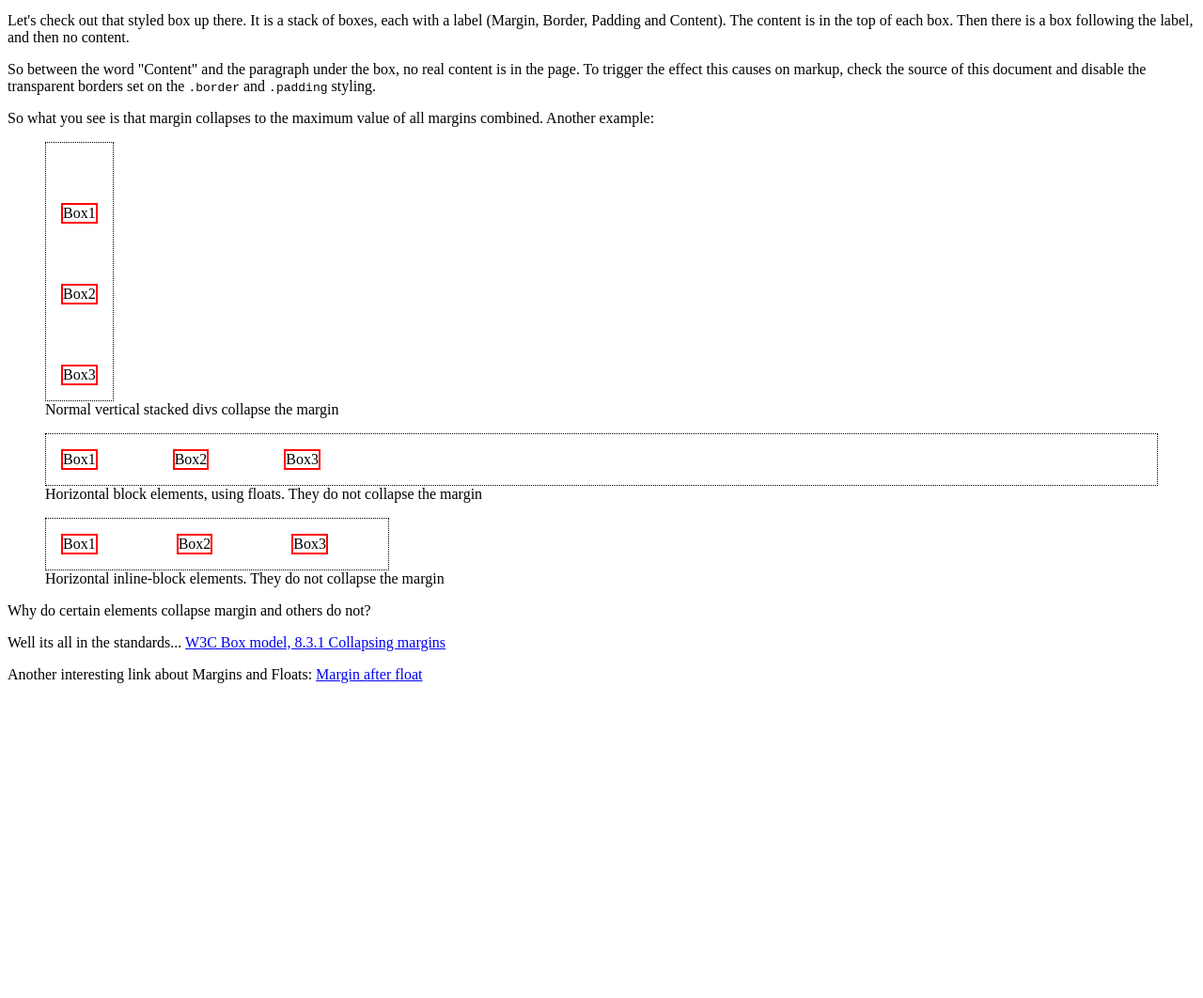
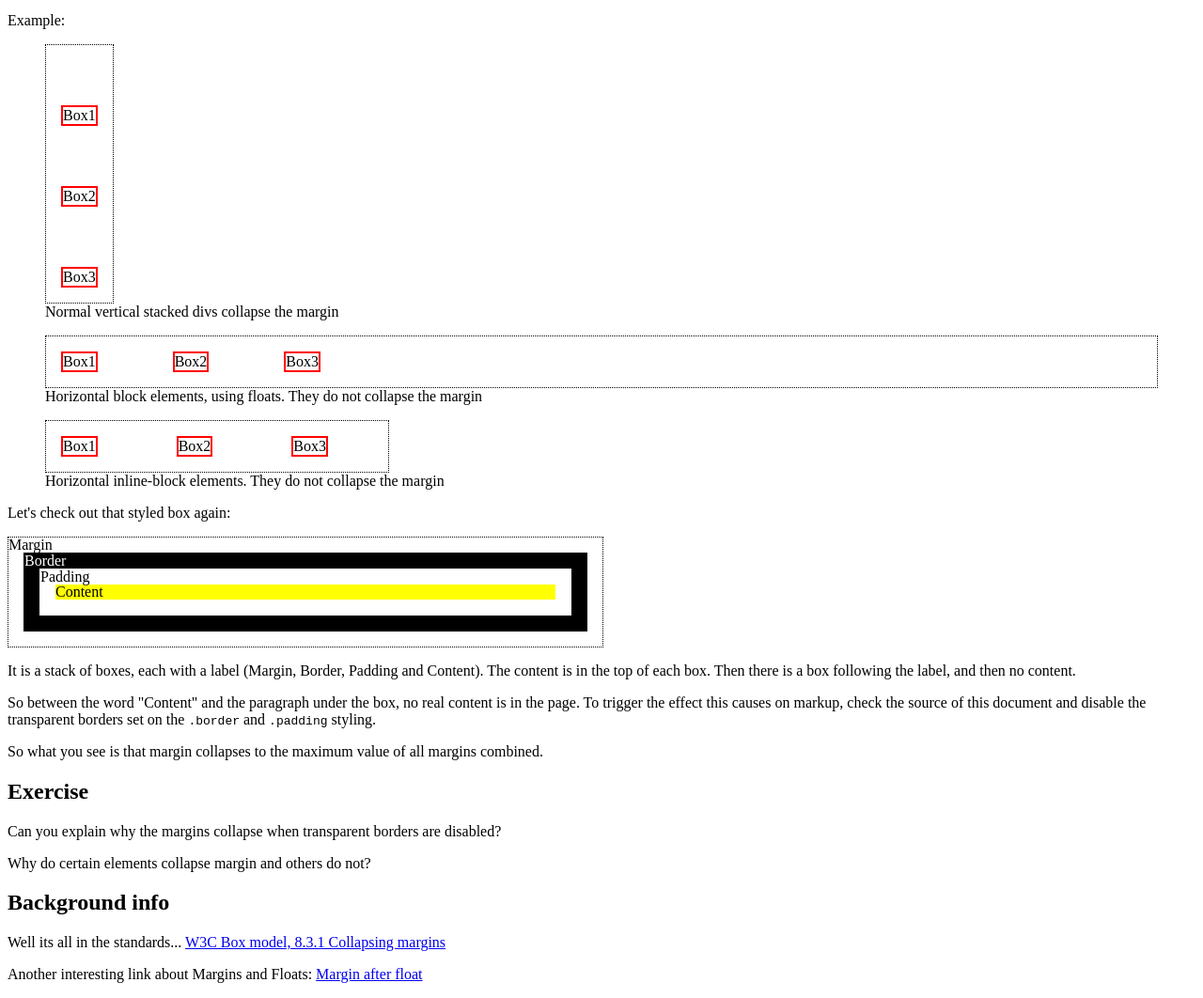
Before and after one commit to stefanvr/html-css-tutorial, a plain HTML site: page exercise2/index.html in a window 1280 px wide. Shown: the part 589-1651 px from the top of the page at 94% size. Before the commit the page ends 1332 px from the top, so only its background shows below. Drawn offline with Linux system fonts and the light colour scheme.

Commit message:
swap around, added som duplication and separated some sections

```diff
--- a/exercise2/index.html
+++ b/exercise2/index.html
@@ -64,11 +64,8 @@
   <h1>Margin</h1>
 
   <p>Margin is something special. It indicates how much space there should be between an element and another element. But only for elements with "content". And by that I mean something that gives the element a dimension.</p>
-  <p>Let's check out that styled box up there. It is a stack of boxes, each with a label (Margin, Border, Padding and Content). The content is in the top of each box. Then there is a box following the label, and then no content.</p>
-  <p>So between the word "Content" and the paragraph under the box, no real content is in the page. To trigger the effect this causes on markup, check the source of this document and disable the transparent borders set on the <code>.border</code>
-  and <code>.padding</code> styling.</p>
 
-  <p>So what you see is that margin collapses to the maximum value of all margins combined. Another example:</p>
+  <p>Example:</p>
 
   <style>
     .example1 {
@@ -138,7 +135,40 @@
     <figcaption>Horizontal inline-block elements. They do not collapse the margin</figcaption>
   </figure>
 
+
+  <p>Let's check out that styled box again:</p>
+
+  <div class="margin">
+    Margin
+    <div class="border">
+      Border
+      <div class="padding">
+        Padding
+        <div class="content">
+          Content
+        </div>
+      </div>
+    </div>
+  </div>
+
+  <p> It is a stack of boxes, each with a label (Margin, Border, Padding and Content). The content is in the top of
+        each box. Then there is a box following the label, and then no content.</p>
+
+  <p>So between the word "Content" and the paragraph under the box, no real content is in the page. To trigger the
+        effect this causes on markup, check the source of this document and disable the transparent borders set on the
+        <code>.border</code>
+        and <code>.padding</code> styling.</p>
+
+  <p>So what you see is that margin collapses to the maximum value of all margins combined.</p>
+
+  <h2>Exercise</h2>
+
+  <p>Can you explain why the margins collapse when transparent borders are disabled?</p>
+
   <p>Why do certain elements collapse margin and others do not?</p>
+
+  <h2>Background info</h2>
+
   <p>Well its all in the standards... <a href="http://www.w3.org/TR/CSS21/box.html#collapsing-margins">W3C Box model, 8.3.1 Collapsing margins</a></p>
   <p>Another interesting link about Margins and Floats: <a href="http://www.fiveminuteargument.com/blog/margin-after-float">Margin after float</a></p>
 
```
